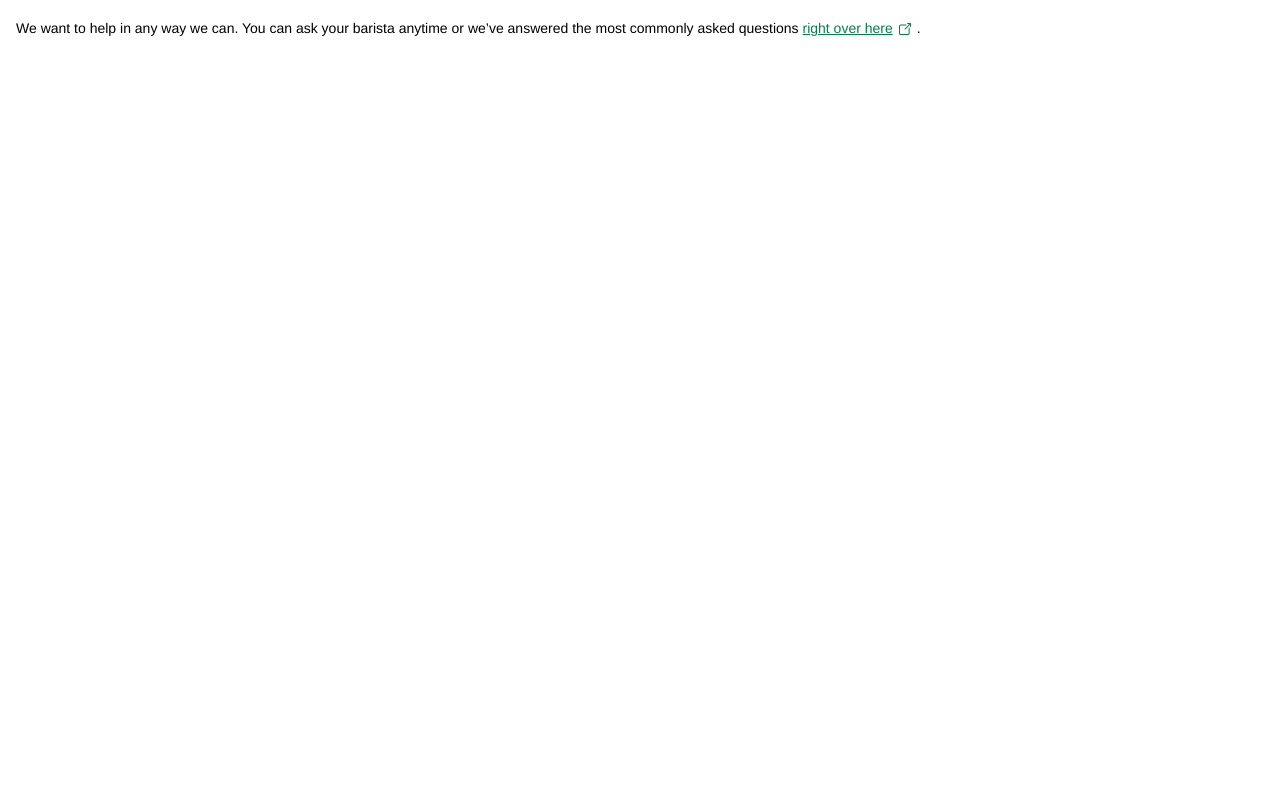
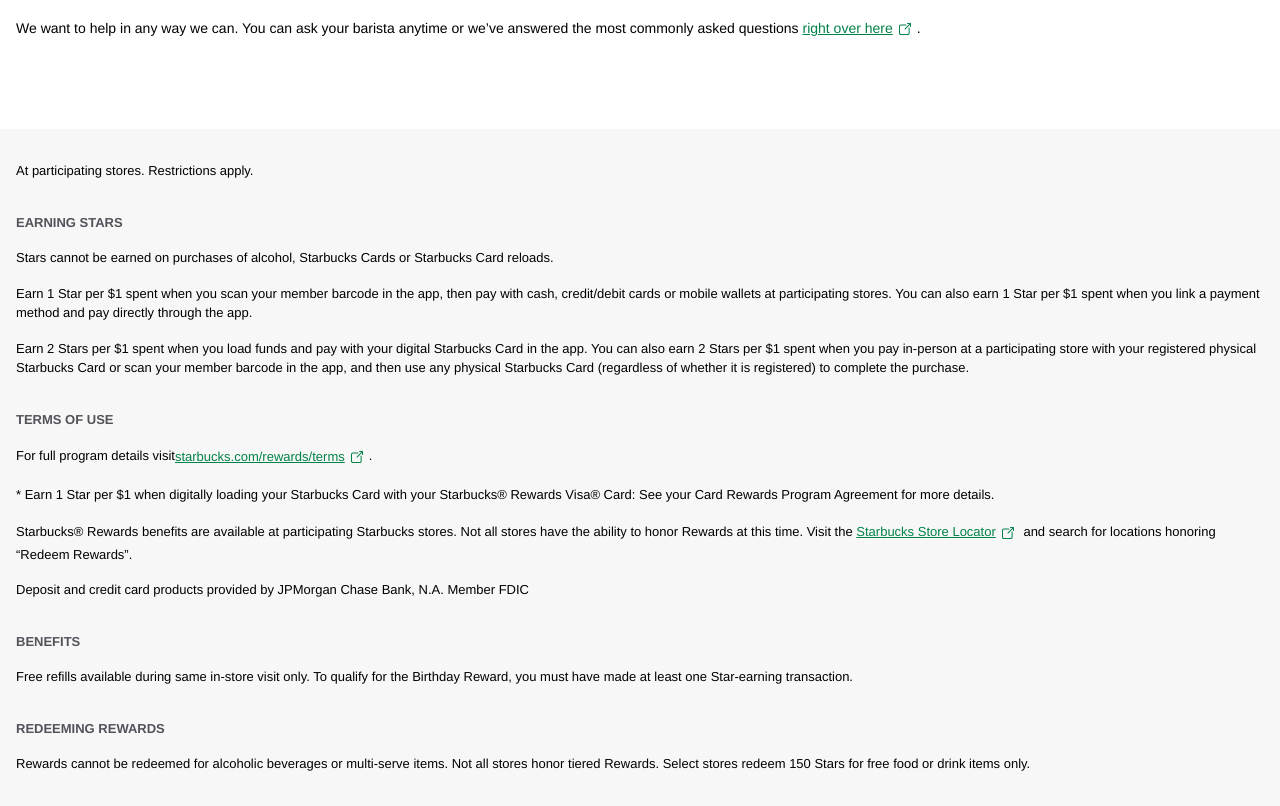
Before and after one commit to Lakshya-coder12/starbucks-react-ts, a React (Create React App) app: page / in a window 1280 px wide. Shown: the part 5726-6532 px from the top of the page. Before the commit the page ends 5855 px from the top, so only its background shows below. Built offline with nearby package versions, Linux system fonts and the light colour scheme.

Commit message:
added RestrictionSection component in App.tsx

```diff
--- a/src/App.tsx
+++ b/src/App.tsx
@@ -8,6 +8,7 @@
 import EndlessExtrasSection from "./EndlessExtrasSection";
 import StarRewards from "./StarRewards";
 import StarCodes from "./StarCodes";
+import RestrictionsSection from "./RestrictionsSection";
 
 function App() {
   return (
@@ -20,6 +21,7 @@
       <EndlessExtrasSection />
       <StarRewards />
       <StarCodes />
+      <RestrictionsSection />
     </div>
   );
 }
```
